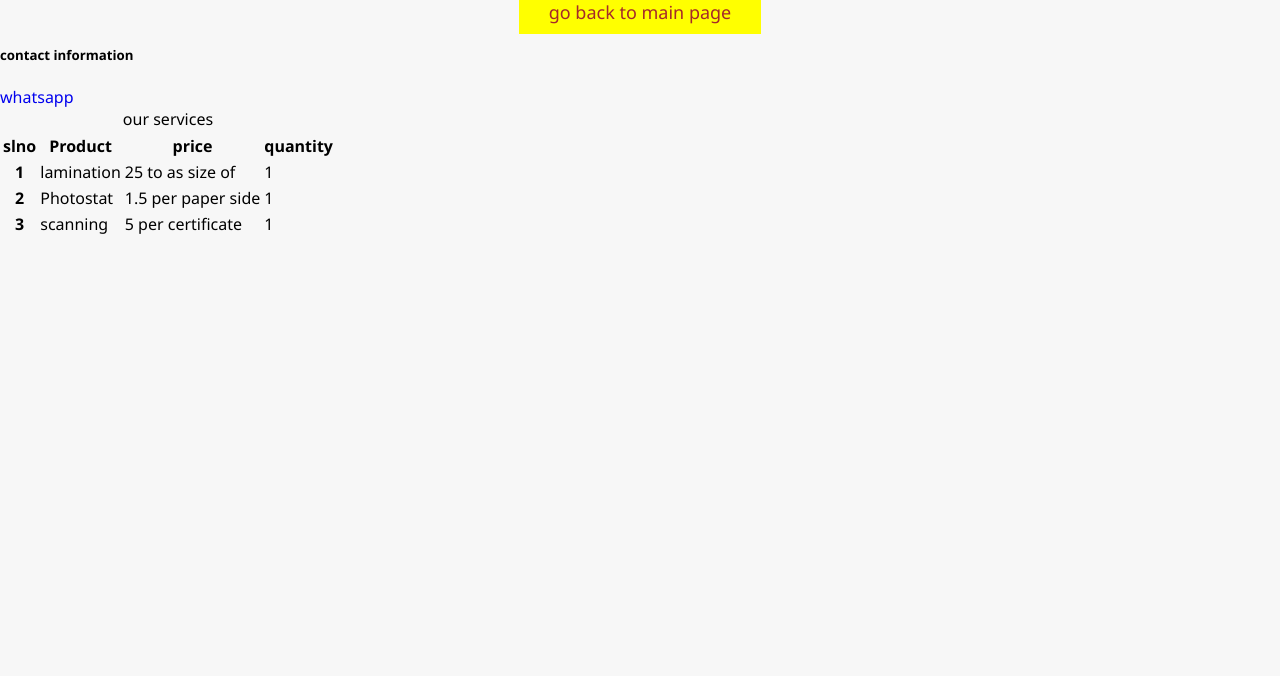
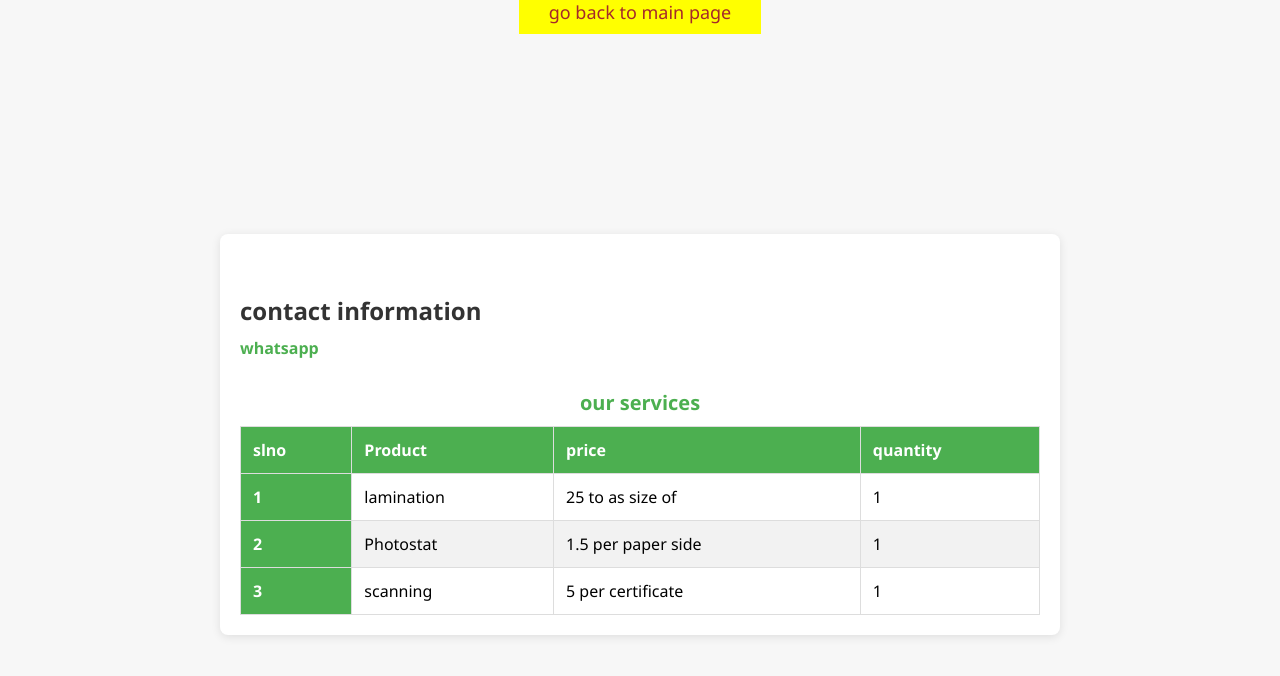
Before and after one commit to junsecop/koppoos, a plain HTML site: page contact.html in a window 1280 px wide. Drawn offline with Linux system fonts and the light colour scheme.

Commit message:
Update style.css

```diff
--- a/style.css
+++ b/style.css
@@ -76,6 +76,8 @@ nav a:hover {
     display: grid;
     grid-template-columns: repeat(3, 1fr);
     gap: 20px;
+    text-decoration: none;
+
 }
 
 .grid-item {
@@ -90,15 +92,17 @@ nav a:hover {
 .grid-item:hover {
     transform: translateY(-5px);
     box-shadow: 0px 8px 16px rgba(0, 0, 0, 0.2);
+
 }
 
 footer {
     background-color: #333;
     color: white;
-    text-align: center;
+    text-align:center;
     padding: 20px;
     position: fixed;
-    bottom: 0;
+    bottom: 10px;
+    mix-blend-mode:auto;
     width: 100%;
     box-shadow: 0px -2px 10px rgba(0, 0, 0, 0.1);
 }
@@ -173,3 +177,91 @@ footer {
         font-size: 16px;
     }
 }
+#contxt {
+    text-align: center;
+    font-size:23px;
+    padding: 30px;
+    color: #493628;
+    background-color: #D6C0B3;
+    padding:10px;
+    background-size: auto;
+    text-overflow: unset;
+
+}
+.info {
+    max-width: 800px;
+    margin: auto;
+    padding: 20px;
+    background-color: #fff;
+    box-shadow: 0 2px 10px rgba(0, 0, 0, 0.1);
+    border-radius: 8px;
+    /* margin-top: center; */
+    margin-top: 210px;
+    max-height: fit-content
+}
+
+.box {
+    margin-bottom:center;
+    min-width:center;
+    margin-top: center;
+}
+
+h5 {
+    font-size: 24px;
+    color: #333;
+    margin-bottom: 10px;
+}
+
+.row.social {
+    margin: 10px 0;
+}
+
+.row.social a {
+    display: inline-block;
+    margin-right: 15px;
+    color: #4CAF50;
+    font-weight: bold;
+    text-decoration: none;
+    transition: color 0.3s;
+}
+
+.row.social a:hover {
+    color: #333;
+}
+
+table {
+    width: 100%;
+    border-collapse: collapse;
+    margin-top: 20px;
+    border-radius: 8px;
+}
+
+caption {
+    margin: 10px 0;
+    font-size: 20px;
+    font-weight: bold;
+    color: #4CAF50;
+}
+
+th, td {
+    padding: 12px;
+    text-align: left;
+    border: 1px solid #ddd;
+
+}
+
+th {
+    background-color: #4CAF50;
+    color: white;
+}
+
+tbody tr:nth-child(even) {
+    background-color: #f2f2f2;
+}
+
+tbody tr:hover {
+    background-color: #ddd;
+}
+.price{
+    margin-top: 40px;
+}
```
